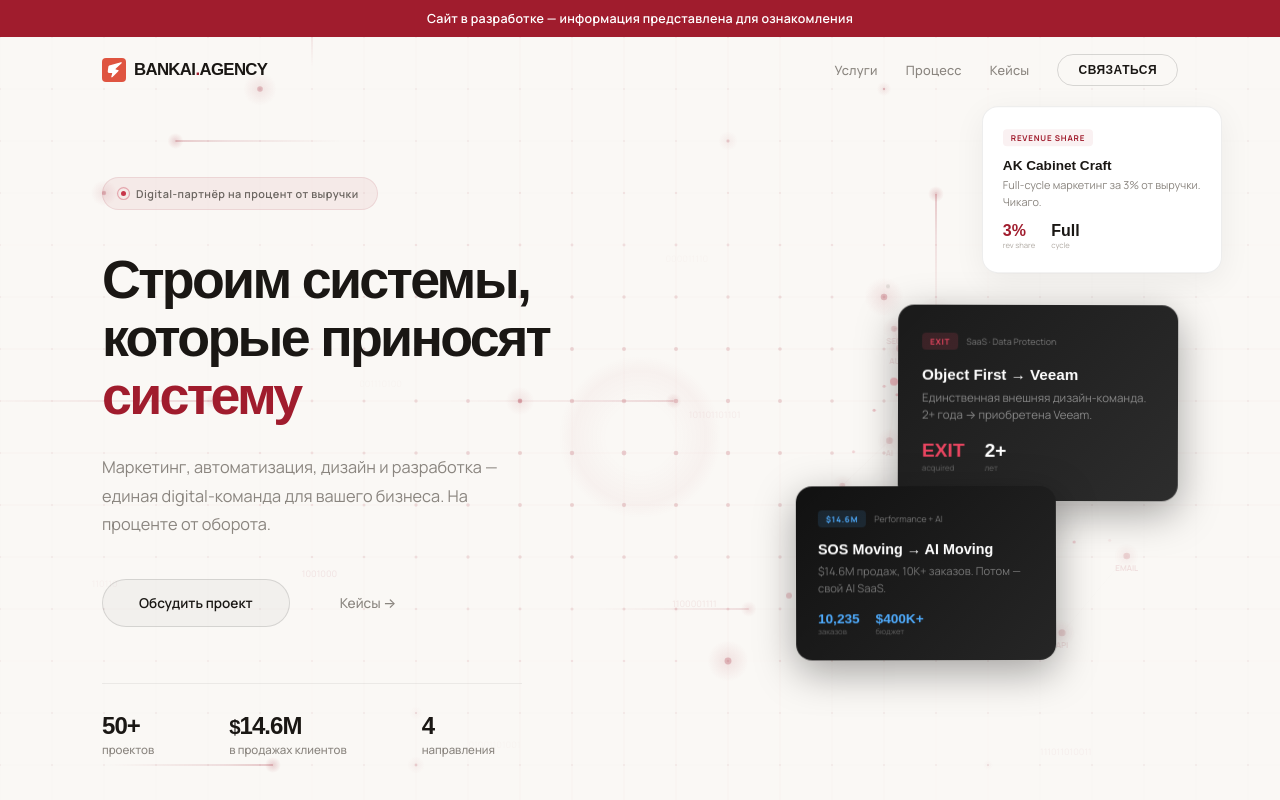
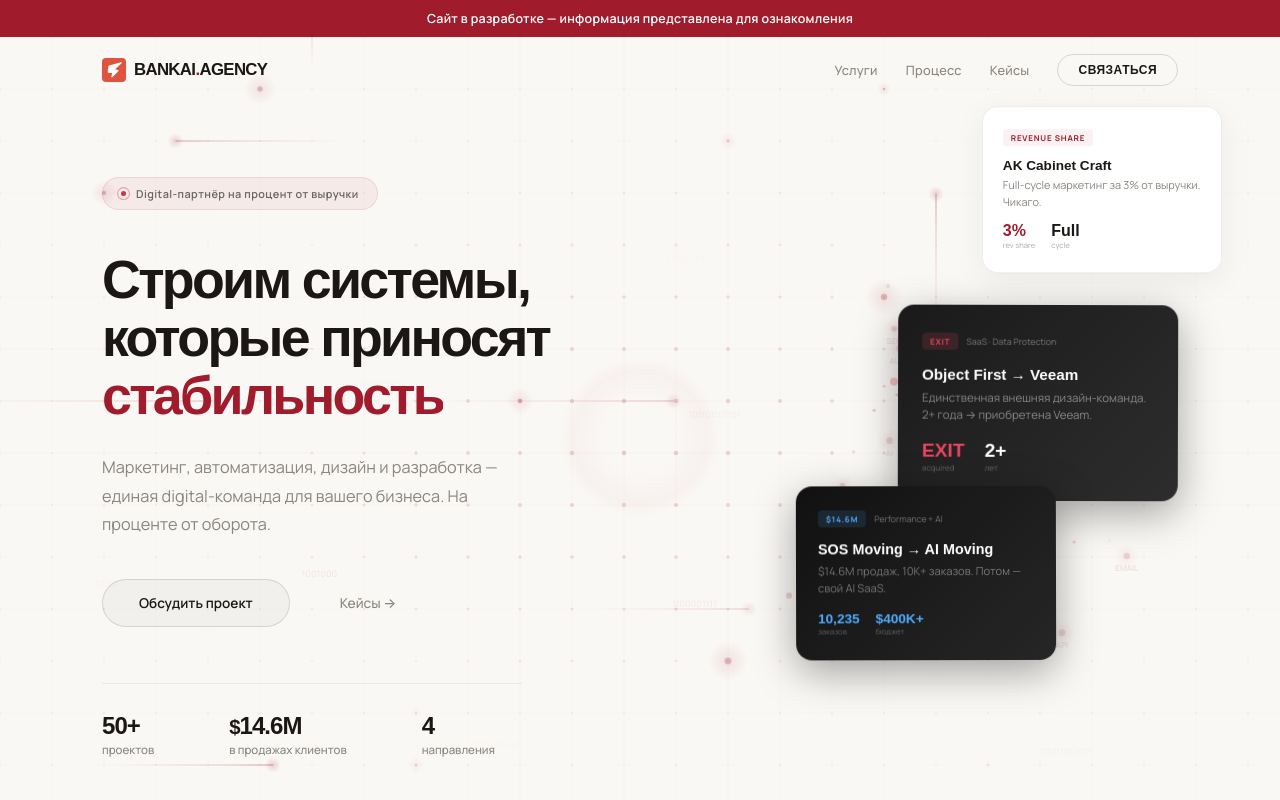
Before and after one commit to agencybankai-hash/bankai.agency, a Next.js app: page / in a window 1280 px wide. Shown: the top 800 px of the page. Built offline with nearby package versions, Linux system fonts and the light colour scheme; a web font is replaced by a local one.

Commit message:
hero: replace 'систему' with 'стабильность' in rotating words

```diff
--- a/app/page.js
+++ b/app/page.js
@@ -825,7 +825,7 @@
 
 /* ═══════════════════════ HERO ═══════════════════════ */
 function RotatingWord() {
-  const words = ["выручку", "клиентов", "систему", "результат"];
+  const words = ["выручку", "клиентов", "стабильность", "результат"];
   const [idx, setIdx] = useState(0);
   useEffect(() => { const t = setInterval(() => setIdx(p => (p + 1) % words.length), 2800); return () => clearInterval(t); }, []);
   // Find the longest word to set container width
```
